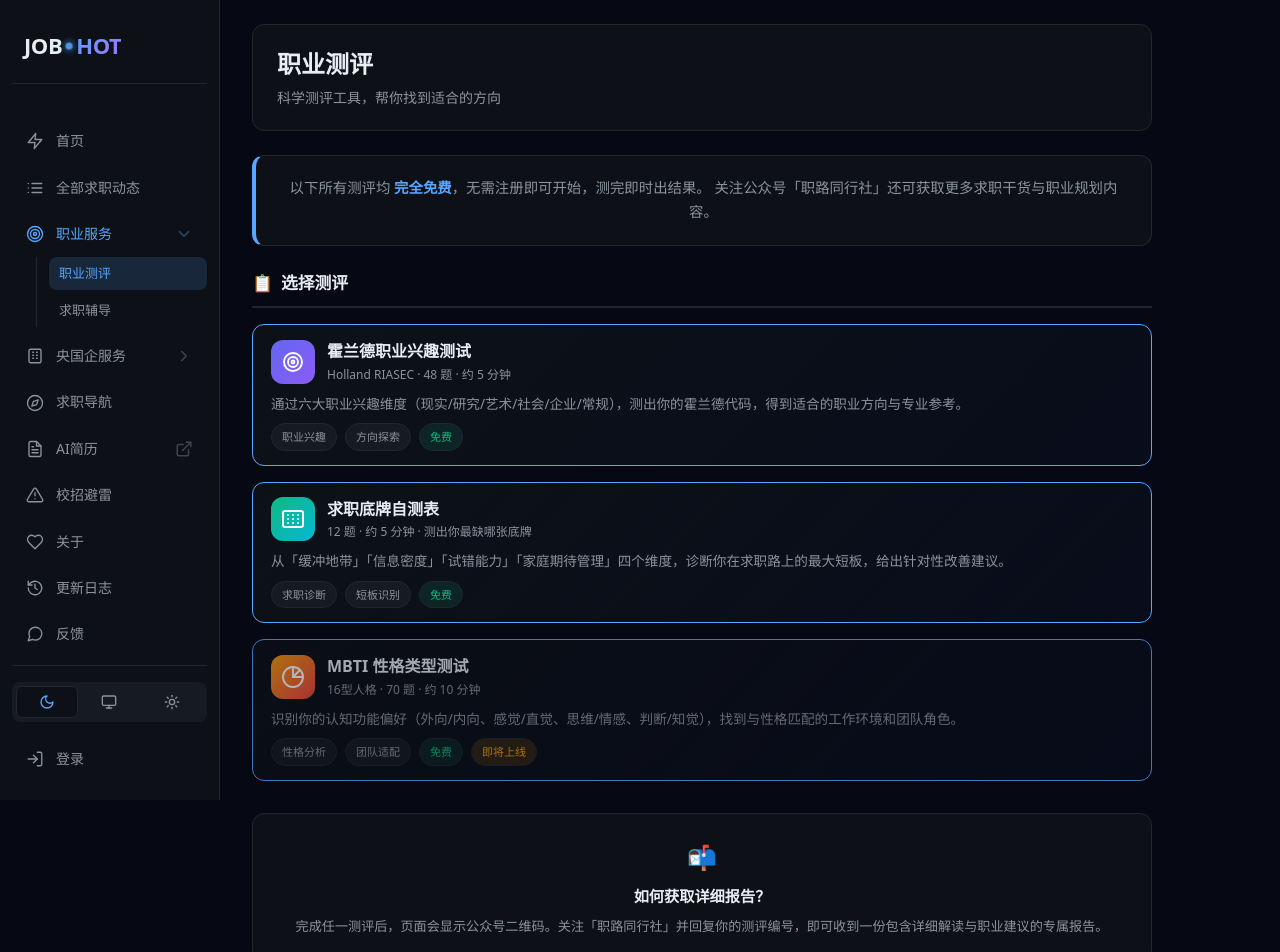
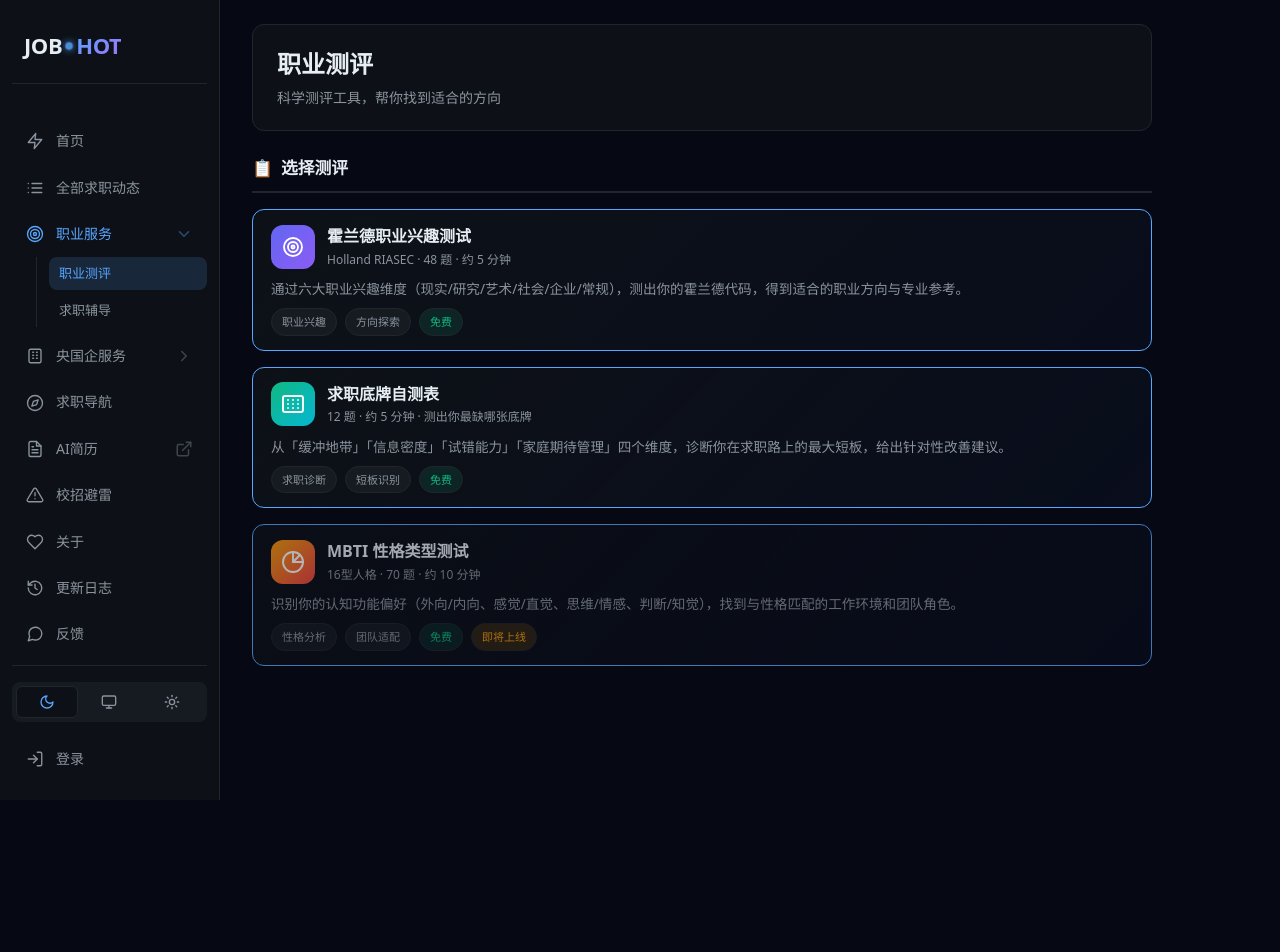
Before and after one commit to diyiwuyan/job-hot, a Next.js app: page /tools/assessment in a window 1280 px wide. Shown: the top 952 px of the page. After the commit the page ends 800 px from the top, so only its background shows below. Built offline with nearby package versions, Linux system fonts and the light colour scheme.

Commit message:
fix: 移除 assessment 页面的免费说明条和报告获取说明区块

```diff
--- a/src/app/tools/assessment/page.tsx
+++ b/src/app/tools/assessment/page.tsx
@@ -12,22 +12,6 @@ export default function AssessmentPage() {
       <div className="page-header">
         <h1>职业测评</h1>
         <p>科学测评工具，帮你找到适合的方向</p>
-      </div>
-
-      {/* 免费说明 */}
-      <div
-        className="card"
-        style={{
-          textAlign: 'center',
-          padding: '1.25rem',
-          marginBottom: '1.5rem',
-          borderLeft: '4px solid var(--accent)',
-        }}
-      >
-        <p style={{ fontSize: '0.9rem', color: 'var(--text-muted)', lineHeight: 1.7, margin: 0 }}>
-以下所有测评均 <strong style={{ color: 'var(--accent)' }}>完全免费</strong>，无需注册即可开始，测完即时出结果。
-关注公众号「职路同行社」还可获取更多求职干货与职业规划内容。
-        </p>
       </div>
 
       {/* 测评列表 */}
@@ -192,16 +176,6 @@ export default function AssessmentPage() {
         </div>
       </section>
 
-      {/* 报告获取说明 */}
-      <section style={{ marginTop: '2rem' }}>
-        <div className="card" style={{ textAlign: 'center', padding: '1.5rem' }}>
-          <div style={{ fontSize: '1.5rem', marginBottom: '0.5rem' }}>📬</div>
-          <h3 style={{ fontSize: '0.95rem', fontWeight: 600, marginBottom: '0.4rem' }}>如何获取详细报告？</h3>
-          <p style={{ fontSize: '0.82rem', color: 'var(--text-muted)', lineHeight: 1.7, margin: 0 }}>
-            完成任一测评后，页面会显示公众号二维码。关注「职路同行社」并回复你的测评编号，即可收到一份包含详细解读与职业建议的专属报告。
-          </p>
-        </div>
-      </section>
     </div>
   );
 }
```
